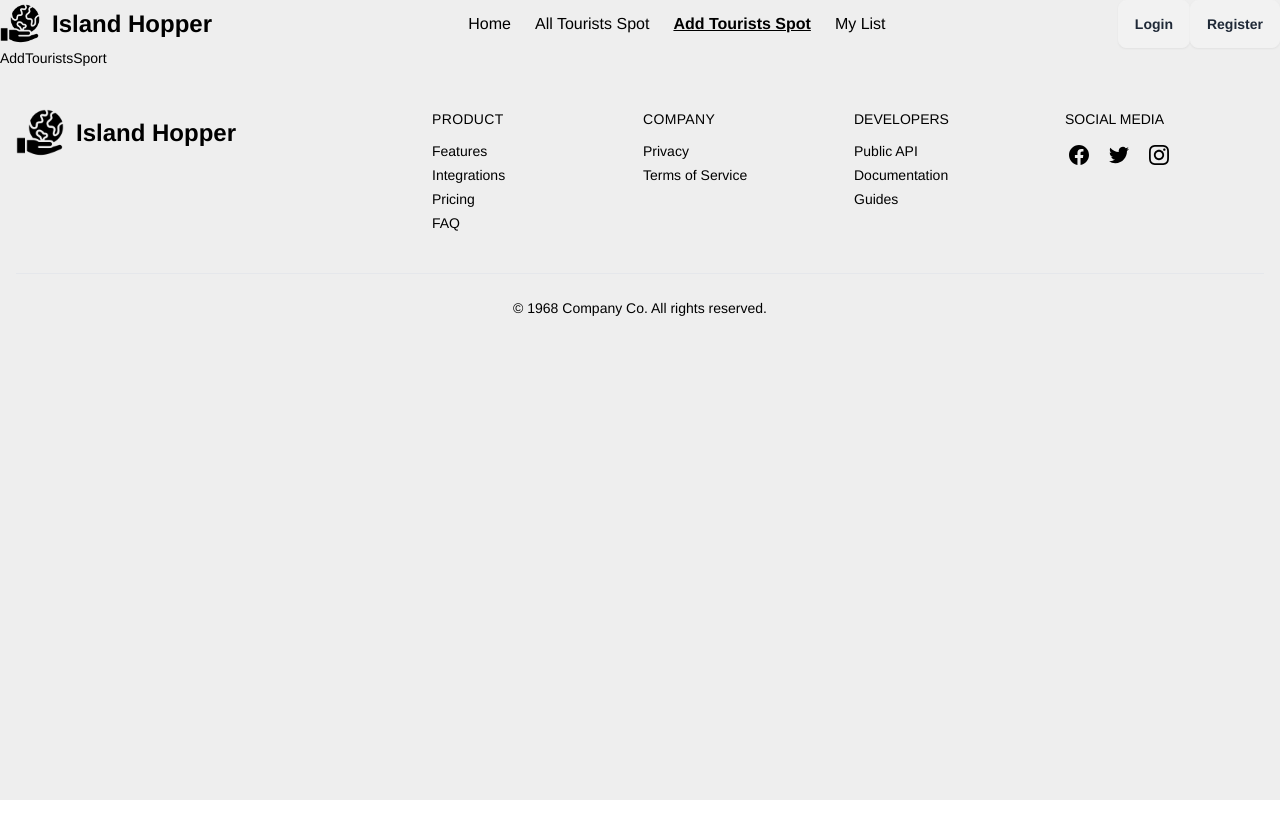
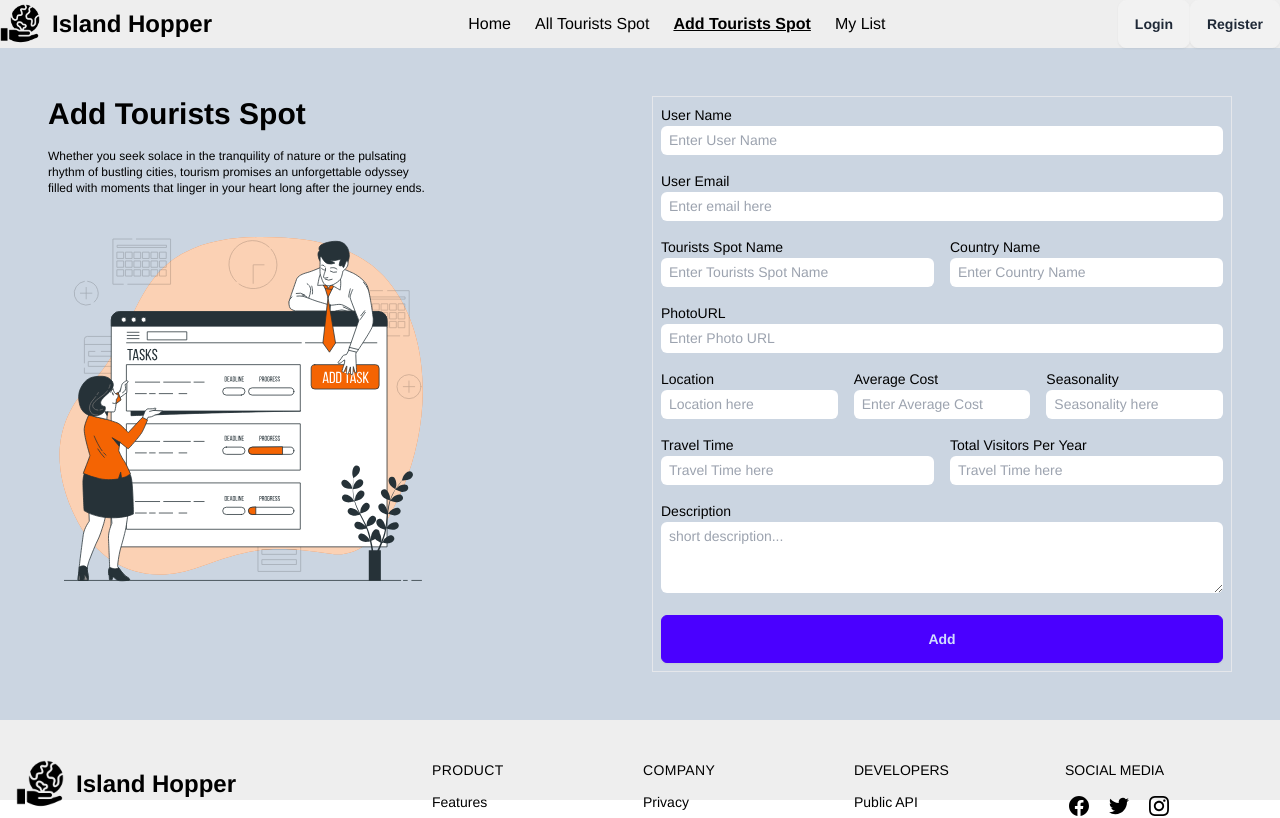
Before and after one commit to Tamim239/Island-hopper-client-side, a React (Vite) app: page /addTourists in a window 1280 px wide. Shown: the top 818 px of the page. Built offline with nearby package versions, Linux system fonts and the light colour scheme; no server answers.

Commit message:
added add tourist route and basic design

```diff
--- a/src/Pages/AddTouristsSport/AddTouristsSport.jsx
+++ b/src/Pages/AddTouristsSport/AddTouristsSport.jsx
@@ -1,6 +1,156 @@
+import svg from "../../assets/more/add.svg";
 
 export const AddTouristsSport = () => {
   return (
-    <div>AddTouristsSport</div>
-  )
-}
+    <div>
+      <section className=" bg-slate-300 p-6 dark:bg-gray-100 dark:text-gray-900">
+        <form
+          noValidate=""
+          action=""
+          className="container flex flex-col mx-auto space-y-12"
+        >
+          <fieldset className="grid grid-cols-4 gap-6 p-6 rounded-md  dark:bg-gray-50">
+            <div className="space-y-4 col-span-full lg:col-span-2">
+              <h1 className="text-3xl font-bold">Add Tourists Spot</h1>
+              <p className="text-xs md:w-2/3">
+                Whether you seek solace in the tranquility of nature or the
+                pulsating rhythm of bustling cities, tourism promises an
+                unforgettable odyssey filled with moments that linger in your
+                heart long after the journey ends.
+              </p>
+              <img src={svg} alt="" className="h-96"/>
+            </div>
+            <div className="grid grid-cols-6 gap-4 col-span-full lg:col-span-2  border  p-2">
+              <div className="col-span-full">
+                <label htmlFor="userName" className="text-sm">
+                User Name
+                </label>
+                <input
+                  id="userName"
+                  type="text"
+                  name="userName"
+                  placeholder="Enter User Name"
+                  className="w-full rounded-md px-2 py-1 focus:ring focus:ring-opacity-75 dark:text-gray-50 focus:dark:ring-violet-600 dark:border-gray-300"
+                />
+              </div>
+              <div className="col-span-full">
+                <label htmlFor="userEmail" className="text-sm">
+                User Email
+                </label>
+                <input
+                  id="userEmail"
+                  type="email"
+                  name="userEmail"
+                  placeholder="Enter email here"
+                  className="w-full rounded-md px-2 py-1 focus:ring focus:ring-opacity-75 dark:text-gray-50 focus:dark:ring-violet-600 dark:border-gray-300"
+                />
+              </div>
+              <div className="col-span-full sm:col-span-3">
+                <label htmlFor="tourists_spot_name" className="text-sm">
+                Tourists Spot Name
+                </label>
+                <input
+                  id="tourists_spot_name"
+                  type="text"
+                  name="tourists_spot_name"
+                  placeholder="Enter Tourists Spot Name"
+                  className="w-full rounded-md px-2 py-1 focus:ring focus:ring-opacity-75 dark:text-gray-50 focus:dark:ring-violet-600 dark:border-gray-300"
+                />
+              </div>
+              <div className="col-span-full sm:col-span-3">
+                <label htmlFor="country_Name" className="text-sm">
+                  Country Name
+                </label>
+                <input
+                  id="country_Name"
+                  name="country_Name"
+                  type="text"
+                  placeholder="Enter Country Name"
+                  className="w-full rounded-md px-2 py-1 focus:ring focus:ring-opacity-75 dark:text-gray-50 focus:dark:ring-violet-600 dark:border-gray-300"
+                />
+              </div>
+              <div className="col-span-full">
+                <label htmlFor="photo" className="text-sm">
+                  PhotoURL
+                </label>
+                <input
+                  type="text"
+                  placeholder="Enter Photo URL"
+                  className="w-full rounded-md px-2 py-1 focus:ring focus:ring-opacity-75 dark:text-gray-50 focus:dark:ring-violet-600 dark:border-gray-300"
+                />
+              </div>
+              <div className="col-span-full sm:col-span-2">
+                <label htmlFor="location" className="text-sm">
+                  Location
+                </label>
+                <input
+                  type="text"
+                  name="location"
+                  placeholder="Location here"
+                  className="w-full rounded-md px-2 py-1 focus:ring focus:ring-opacity-75 dark:text-gray-50 focus:dark:ring-violet-600 dark:border-gray-300"
+                />
+              </div>
+              <div className="col-span-full sm:col-span-2">
+                <label htmlFor="average_cost" className="text-sm">
+                  Average Cost
+                </label>
+                <input
+                name="average_cost"
+                  type="text"
+                  placeholder="Enter Average Cost"
+                  className="w-full rounded-md px-2 py-1 focus:ring focus:ring-opacity-75 dark:text-gray-50 focus:dark:ring-violet-600 dark:border-gray-300"
+                />
+              </div>
+              <div className="col-span-full sm:col-span-2">
+                <label htmlFor="seasonality" className="text-sm">
+                Seasonality
+                </label>
+                <input
+                  id="seasonality"
+                  name="seasonality"
+                  type="text"
+                  placeholder="Seasonality here"
+                  className="w-full rounded-md px-2 py-1 focus:ring focus:ring-opacity-75 dark:text-gray-50 focus:dark:ring-violet-600 dark:border-gray-300"
+                />
+              </div>
+              <div className="col-span-full sm:col-span-3">
+                <label htmlFor="travel_time" className="text-sm">
+                  Travel Time
+                </label>
+                <input
+                  id="travel_time"
+                  type="text"
+                  name="travel_time"
+                  placeholder="Travel Time here"
+                  className="w-full rounded-md px-2 py-1 focus:ring focus:ring-opacity-75 dark:text-gray-50 focus:dark:ring-violet-600 dark:border-gray-300"
+                />
+              </div>
+              <div className="col-span-full sm:col-span-3">
+                <label htmlFor="totalVisitorsPerYear" className="text-sm">
+                  Total Visitors Per Year
+                </label>
+                <input
+                  id="totalVisitorsPerYear"
+                  type="text"
+                  name="totalVisitorsPerYear"
+                  placeholder="Travel Time here"
+                  className="w-full rounded-md px-2 py-1 focus:ring focus:ring-opacity-75 dark:text-gray-50 focus:dark:ring-violet-600 dark:border-gray-300"
+                />
+              </div>
+              <div className="col-span-full">
+              <label htmlFor="totalVisitorsPerYear" className="text-sm">
+                  Description
+                </label>
+                <textarea name="" id="" cols="30" rows="3" placeholder="short description..."  className="w-full rounded-md px-2 py-1 focus:ring focus:ring-opacity-75 dark:text-gray-50 focus:dark:ring-violet-600 dark:border-gray-300"></textarea>
+
+              </div>
+              <div className="col-span-full">
+                <input type="submit" value="Add"  className="w-full btn btn-primary rounded-md px-2 py-1 focus:ring focus:ring-opacity-75 dark:text-gray-50 focus:dark:ring-violet-600 dark:border-gray-300"/>
+              </div>
+            </div>
+          </fieldset>
+        </form>
+      </section>
+    </div>
+  );
+};
```
Also changed, not shown: src/assets/more/add.svg (added).
